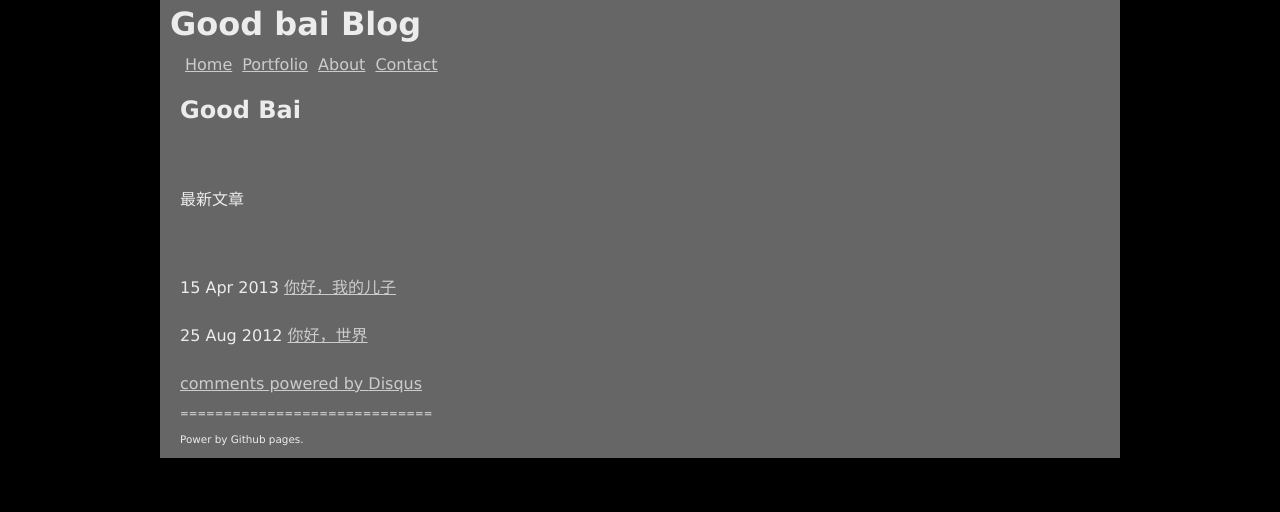
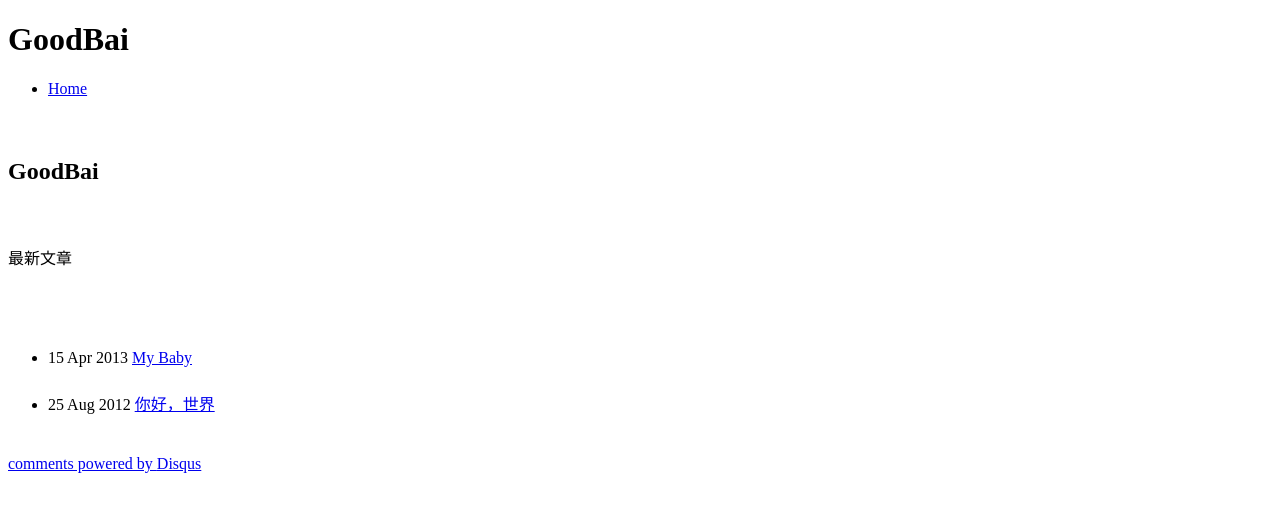
Before and after one commit to jsjwolf/pages, a Jekyll site: the page built from index.html, in a window 1280 px wide. Shown: the top 512 px of the page. Built offline with Jekyll 4.4.1, drawn with Linux system fonts in a browser that asks for light colours; Markdown is read by kramdown in place of the engine named in the settings; comment, search, counter and statistics services are not loaded; a style sheet for code colours, icons or effects is not loaded.

Commit message:
added code highligth and default.html > page.html

```diff
--- a/CSS/styles.css
+++ /dev/null
@@ -1,74 +0,0 @@
-body {
-  font: 16px/1.5 verdana, helvetica-neue, helvetica, arial, san-serif;
-  background: black;
-  color: #ececec;
-  padding: 0;
-  margin: 0;
-}
-ul {
-  margin: 0;
-  padding: 0;
-}
-a {
-  color: #ccc;
-  rubyt-decoration: none;
-}
-
-a:hover {
-  color: #ececec;
-  rubyt-decoration: underline;
-}
-
-#main {
-  width: 960px;
-  margin: 0 auto;
-  background: rgba(255, 255, 255, 0.4);
-}
-header {
-  padding: 0 10px;
-  overflow: hidden;
-}
-h1 {
-  margin: 0;
-}
-
-nav ul, ul.entries {
-  list-style-type: none;
-}
-nav li a {
-  float: left;
-  margin: 5px;
-}
-.content {
-  padding: 10px;
-}
-
-ul.entries li {
-  position: relative;
-  margin: 20px auto;
-  padding: 20px;
-  background: #ececec;
-  width: 600px;
-}
-
-ul.entries img {
-  width: 600px;
-}
-
-ul.entries li h3 {
-  position: absolute;
-  bottom: -18px;
-  left: 17px;
-  font-size: 2em;
-}
-ul.entries a {
-  color: #ececec;
-}
-ul.entries a:hover {
-  color: #fff;
-}
-
-footer {
-  font-size: 0.65em;
-  rubyt-align: center;
-}
--- a/_config.yml
+++ b/_config.yml
@@ -4,6 +4,11 @@
 server_port: 4000
 baseurl:    /pages
 url: http://localhost:4000
+
+blogname: GoodBai
+weibo:
+copywrite: "===============================================
+                       Power By Github Pages."
 
 source:      .
 destination: ./_site
--- a/_layouts/default.html
+++ /dev/null
@@ -1,65 +0,0 @@
-<!DOCTYPE html>
-<html>
-
-  <head>
-    <meta charset=utf-8 />
-    <title>
-      {% if page.title %} {{ page.title }} | {% endif %}
-    </title>
-    <link rel="stylesheet" href="/css/styles.css" />
-  </head>
-
-  <body>
-    <div id="main">
-      <header>
-        <h1>
-          Good bai Blog
-        </h1>
-        <header>
-          <nav role="navigation">
-            <ul>
-              <li>
-                <a href="/"> Home </a>
-              </li>
-              <li>
-                <a href="/portfolio/"> Portfolio </a>
-              </li>
-              <li>
-                <a href="/about"> About </a>
-              </li>
-              <li>
-                <a href="/contact"> Contact </a>
-              </li>
-            </ul>
-          </nav>
-          {{ content }}
-
-    <div id="disqus_thread"></div>
-    <script type="text/javascript">
-        /* * * CONFIGURATION VARIABLES: EDIT BEFORE PASTING INTO YOUR WEBPAGE * * */
-        var disqus_shortname = 'goodbai'; // required: replace example with your forum shortname
-
-        /* * * DON'T EDIT BELOW THIS LINE * * */
-        (function() {
-            var dsq = document.createElement('script'); dsq.type = 'text/javascript'; dsq.async = true;
-            dsq.src = '//' + disqus_shortname + '.disqus.com/embed.js';
-            (document.getElementsByTagName('head')[0] || document.getElementsByTagName('body')[0]).appendChild(dsq);
-        })();
-    </script>
-    <noscript>Please enable JavaScript to view the <a href="http://disqus.com/?ref_noscript">comments powered by Disqus.</a></noscript>
-    <a href="http://disqus.com" class="dsq-brlink">comments powered by <span class="logo-disqus">Disqus</span></a>
-
-
-
-          <footer>
-            <p>
-	      =============================
-            </p>
-            <p>
-                 Power by Github pages.
-            </p>
-          </footer>
-    </div>
-  </body>
-
-</html>
--- a/_posts/2013-04-15-Hello-My-Baby.html
+++ b/_posts/2013-04-15-Hello-My-Baby.html
@@ -1,6 +1,6 @@
 ---
-layout: default
-title: 你好，我的儿子
+layout: page
+title: My Baby
 ---
 　　<h2>{{ page.title }}</h2>
 　　<p> 从上周五开始，废了小一点功夫，这个基于Github Pages搭建的个人Blog终于启动了。发此文以示纪念。</p>
--- a/index.html
+++ b/index.html
@@ -1,8 +1,7 @@
 ---
-layout: default
-title: Good Bai
+layout: page
 ---
-　　<h2>{{ page.title }}</h2>
+　　<h2>{{ site.blogname }}</h2>
 　　<p>最新文章</p>
 　　<ul>
 　　　　{% for post in site.posts %}
```
Also changed, not shown: 404.html (+5 -3 lines), _posts/2012-08-25-hello-world.html (+10 -1 lines), 6 other files.
